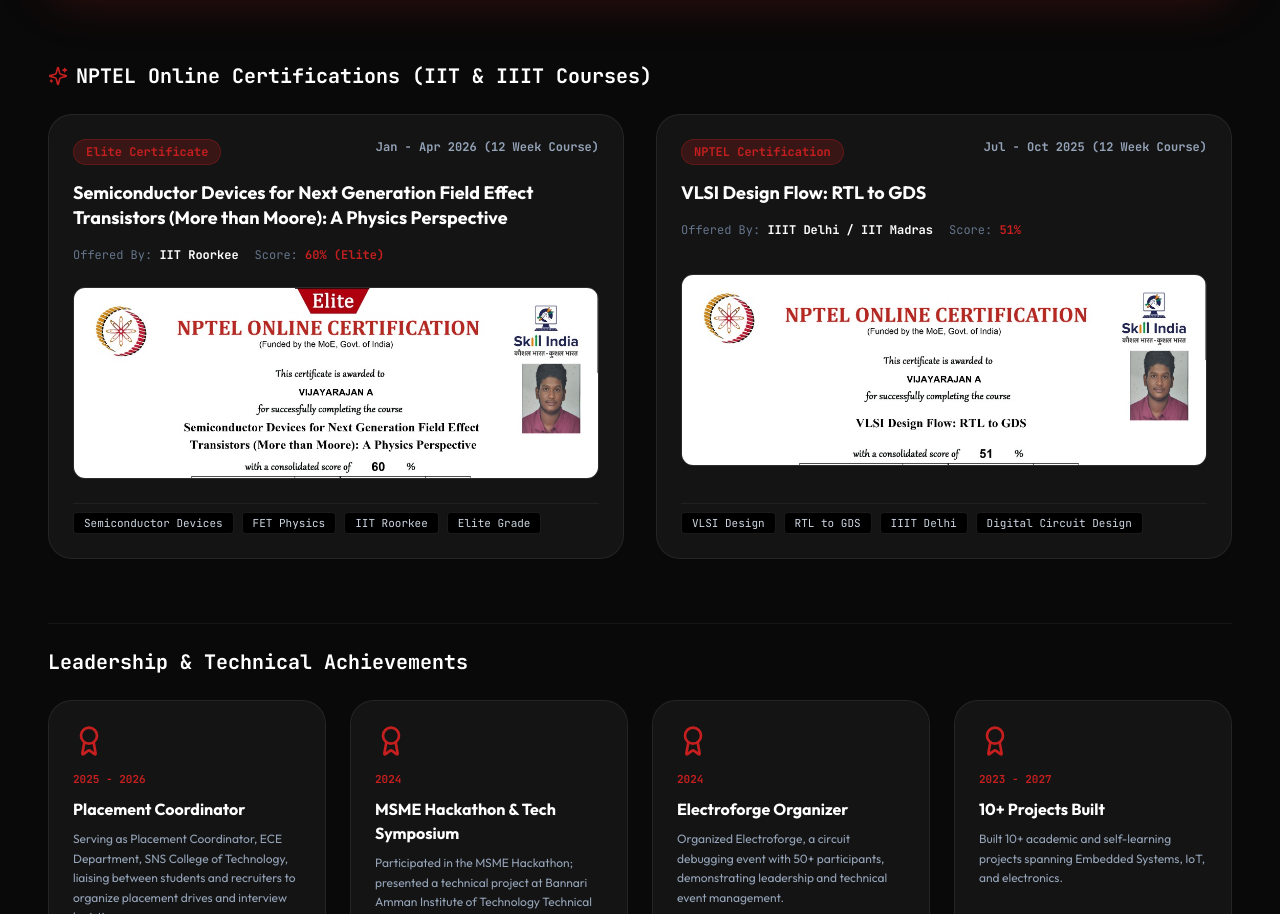
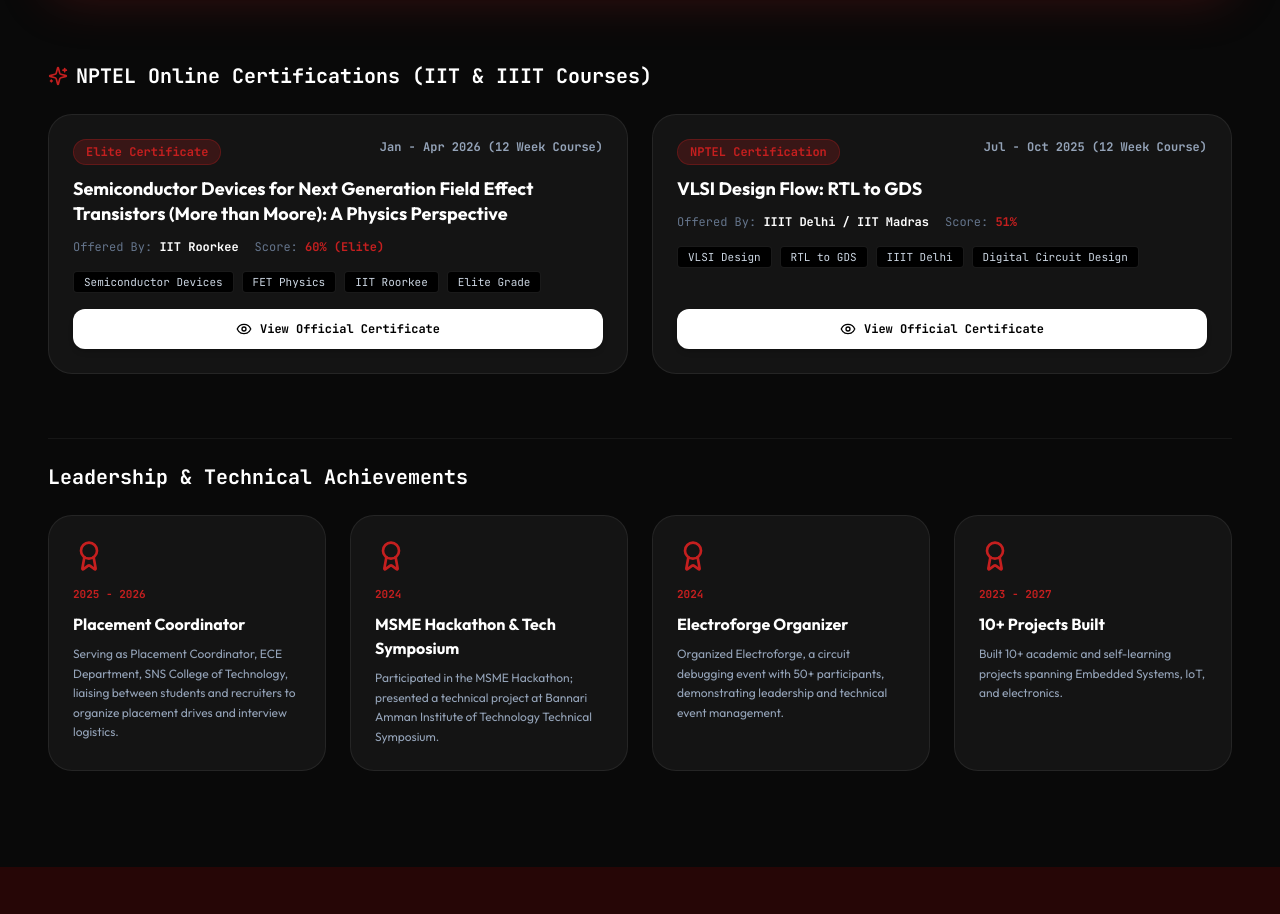
Before and after one commit to VIJAYARAJAN06/Portfolio, a React (Vite) app: page / in a window 1280 px wide. Shown: the part 8812-9726 px from the top of the page. Built offline with nearby package versions, Linux system fonts and the light colour scheme.

Commit message:
Hide direct certificate images; show title and score with click-to-view popup modal

```diff
--- a/src/App.jsx
+++ b/src/App.jsx
@@ -625,17 +625,13 @@
               <span>NPTEL Online Certifications (IIT & IIIT Courses)</span>
             </h3>
 
-            <div className="grid grid-cols-1 md:grid-cols-2 gap-8">
+            <div className="grid grid-cols-1 md:grid-cols-2 gap-6">
               {nptelCertificates.map((cert) => (
-                <motion.div
+                <div
                   key={cert.id}
-                  initial={{ opacity: 0, y: 20 }}
-                  whileInView={{ opacity: 1, y: 0 }}
-                  viewport={{ once: true }}
-                  transition={{ duration: 0.5 }}
-                  className="bento-card-editorial p-6 flex flex-col justify-between space-y-6 border border-white/10 hover:border-[#C51F1F]/60 group"
+                  className="bento-card-editorial p-6 flex flex-col justify-between space-y-4 border border-white/10 hover:border-[#C51F1F]/60 group"
                 >
-                  <div className="space-y-4">
+                  <div className="space-y-3">
                     <div className="flex justify-between items-start gap-4">
                       <span className="px-3 py-1 rounded-full bg-[#C51F1F]/20 text-[#C51F1F] font-mono text-xs font-bold border border-[#C51F1F]/30">
                         {cert.badge}
@@ -651,31 +647,25 @@
                       <div><span className="text-slate-500">Offered By:</span> <strong className="text-white">{cert.offeredBy}</strong></div>
                       <div><span className="text-slate-500">Score:</span> <strong className="text-[#C51F1F] font-extrabold">{cert.score}</strong></div>
                     </div>
-                  </div>
 
-                  {/* Certificate Image Preview Card with Clickable Zoom */}
-                  <div className="relative h-48 rounded-xl overflow-hidden border border-white/10 group-hover:border-[#C51F1F]/40 cursor-pointer" onClick={() => setActiveCertModal(cert)}>
-                    <img
-                      src={cert.image}
-                      alt={cert.title}
-                      className="w-full h-full object-cover object-top group-hover:scale-105 transition-transform duration-500"
-                    />
-                    <div className="absolute inset-0 bg-gradient-to-t from-black/80 via-black/20 to-transparent flex items-center justify-center opacity-0 group-hover:opacity-100 transition-opacity">
-                      <span className="px-4 py-2 rounded-xl bg-[#C51F1F] text-white font-mono text-xs font-extrabold flex items-center gap-2 shadow-2xl">
-                        <Eye className="w-4 h-4" />
-                        <span>View Certificate Image</span>
-                      </span>
+                    <div className="flex flex-wrap gap-2 pt-1">
+                      {cert.tags.map((t, idx) => (
+                        <span key={idx} className="px-2.5 py-0.5 rounded bg-black text-slate-300 font-mono text-[11px] border border-white/10">
+                          {t}
+                        </span>
+                      ))}
                     </div>
                   </div>
 
-                  <div className="flex flex-wrap gap-2 pt-2 border-t border-white/5">
-                    {cert.tags.map((t, idx) => (
-                      <span key={idx} className="px-2.5 py-0.5 rounded bg-black text-slate-300 font-mono text-[11px] border border-white/10">
-                        {t}
-                      </span>
-                    ))}
-                  </div>
-                </motion.div>
+                  {/* Click to View Certificate Button */}
+                  <button
+                    onClick={() => setActiveCertModal(cert)}
+                    className="w-full py-3 rounded-xl bg-white text-black font-extrabold font-mono text-xs hover:bg-[#C51F1F] hover:text-white transition-all flex items-center justify-center gap-2 shadow-md mt-2"
+                  >
+                    <Eye className="w-4 h-4" />
+                    <span>View Official Certificate</span>
+                  </button>
+                </div>
               ))}
             </div>
           </div>
```
